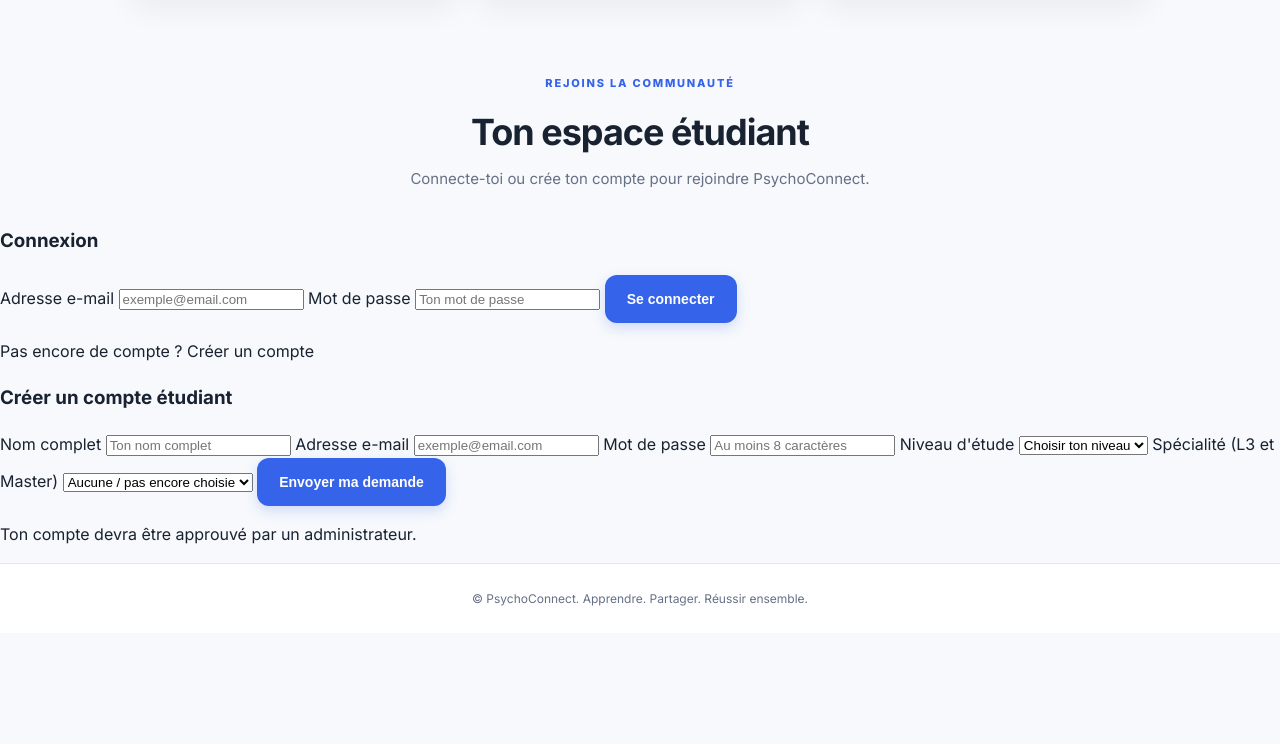
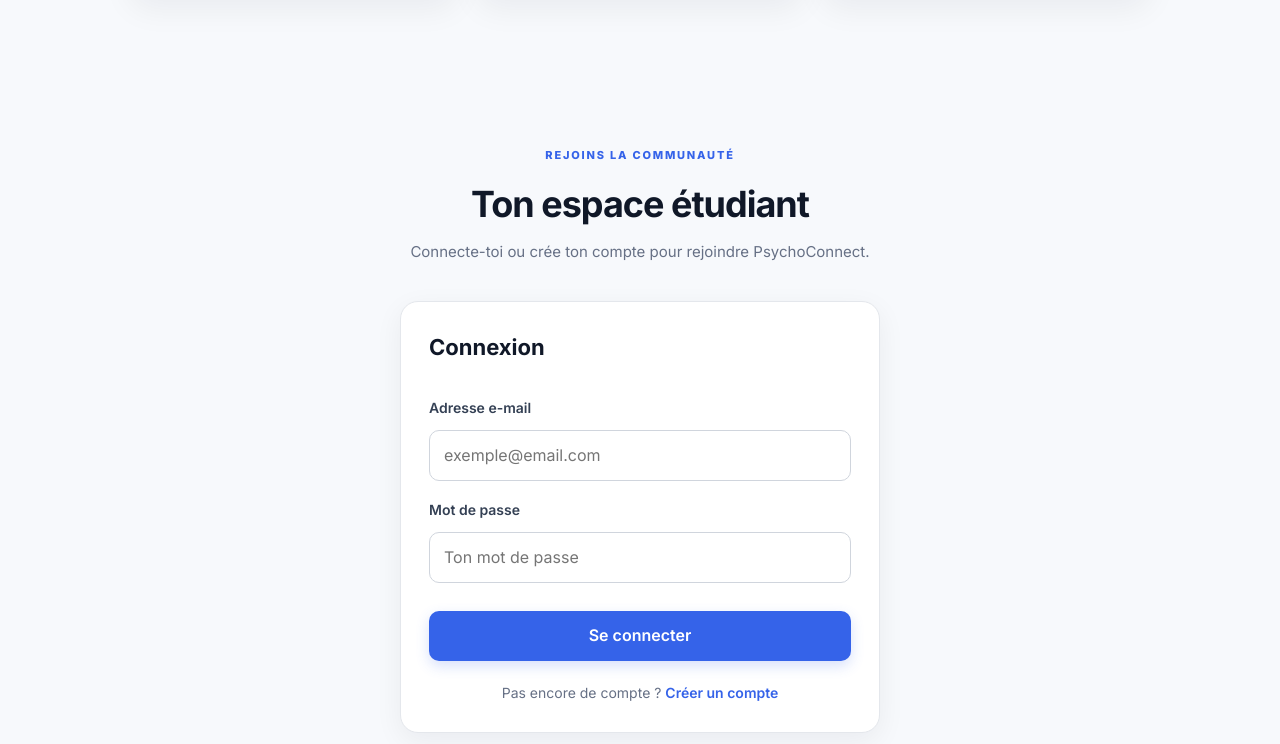
Before and after one commit to ulrichwiseempire/PsyConnect, a plain HTML site: page index.html in a window 1280 px wide. Shown: the part 1076-1820 px from the top of the page. Before the commit the page ends 1709 px from the top, so only its background shows below. Drawn offline with nearby package versions, Linux system fonts and the light colour scheme; a script that the page names is missing.

Commit message:
style.css

```diff
--- a/css/style.css
+++ b/css/style.css
@@ -353,3 +353,123 @@
 .feature-card h3 {
   margin-top: 0;
 }
+
+/* ===== ESPACE CONNEXION ET INSCRIPTION ===== */
+
+.auth-section {
+  padding: 72px 20px;
+  background: #f7f9fc;
+}
+
+.auth-section .section-heading {
+  max-width: 650px;
+  margin: 0 auto 36px;
+  text-align: center;
+}
+
+.auth-section .section-heading h2 {
+  margin: 10px 0;
+  color: #101828;
+  font-size: clamp(26px, 5vw, 36px);
+}
+
+.auth-section .section-heading > p:last-child {
+  color: #667085;
+  line-height: 1.7;
+}
+
+.auth-card {
+  max-width: 480px;
+  margin: 0 auto 28px;
+  padding: 28px;
+  background: #ffffff;
+  border: 1px solid #e4e7ec;
+  border-radius: 18px;
+  box-shadow: 0 8px 28px rgba(16, 24, 40, 0.06);
+  scroll-margin-top: 24px;
+}
+
+.auth-card h3 {
+  margin: 0 0 24px;
+  color: #101828;
+  font-size: 22px;
+}
+
+.auth-card form {
+  display: flex;
+  flex-direction: column;
+  gap: 10px;
+}
+
+.auth-card label {
+  margin-top: 8px;
+  color: #344054;
+  font-size: 14px;
+  font-weight: 600;
+}
+
+.auth-card input,
+.auth-card select {
+  width: 100%;
+  min-height: 48px;
+  padding: 12px 14px;
+  border: 1px solid #d0d5dd;
+  border-radius: 10px;
+  background: #ffffff;
+  color: #101828;
+  font: inherit;
+  box-sizing: border-box;
+}
+
+.auth-card input:focus,
+.auth-card select:focus {
+  outline: 3px solid rgba(53, 99, 233, 0.15);
+  border-color: #3563e9;
+}
+
+.auth-card .button {
+  display: block;
+  width: 100%;
+  min-height: 48px;
+  margin-top: 18px;
+  padding: 12px 18px;
+  border: none;
+  border-radius: 10px;
+  background: #3563e9;
+  color: #ffffff;
+  font: inherit;
+  font-weight: 600;
+  cursor: pointer;
+}
+
+.auth-card .button:hover {
+  background: #254bc5;
+}
+
+.auth-note {
+  margin: 20px 0 0;
+  color: #667085;
+  font-size: 14px;
+  line-height: 1.7;
+  text-align: center;
+}
+
+.auth-note a {
+  color: #3563e9;
+  font-weight: 600;
+  text-decoration: none;
+}
+
+.auth-note a:hover {
+  text-decoration: underline;
+}
+
+@media (max-width: 480px) {
+  .auth-section {
+    padding: 48px 16px;
+  }
+
+  .auth-card {
+    padding: 22px 18px;
+  }
+}
```
